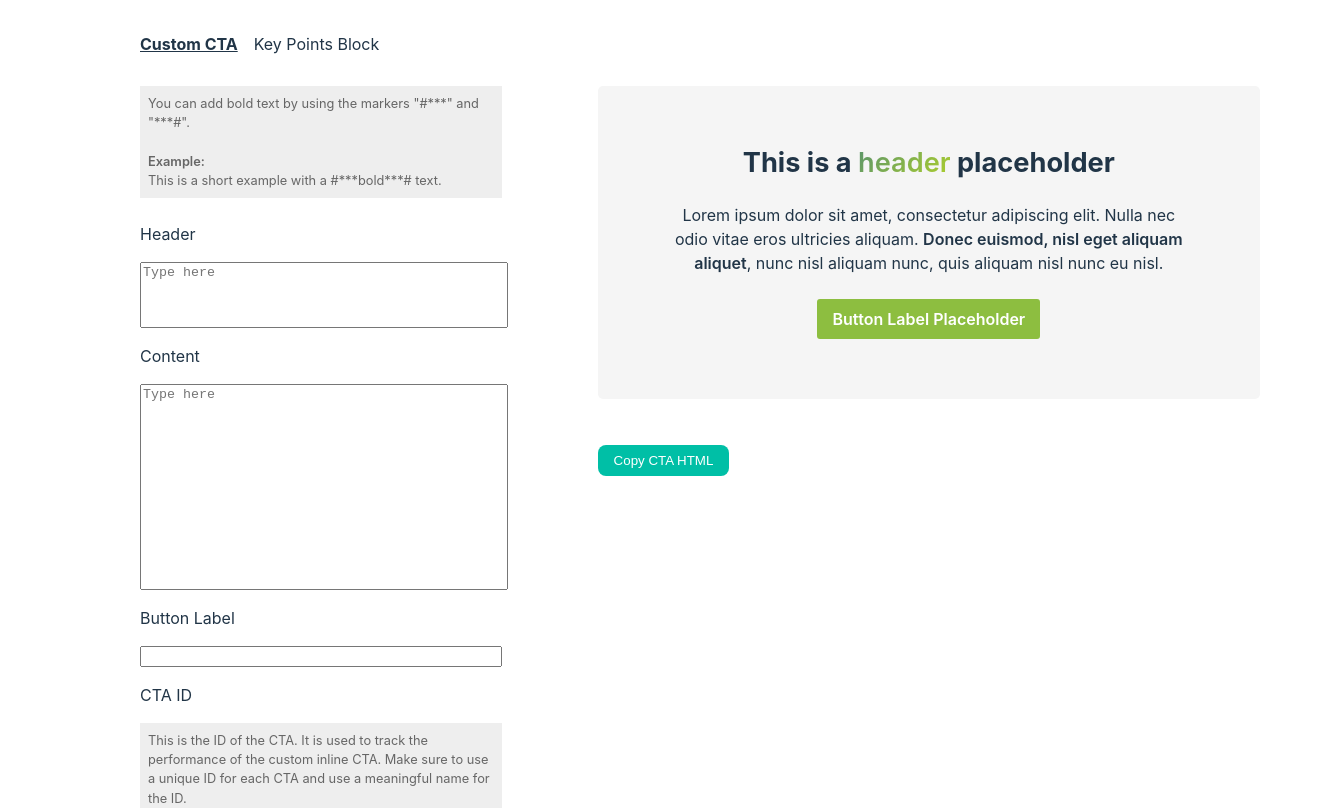
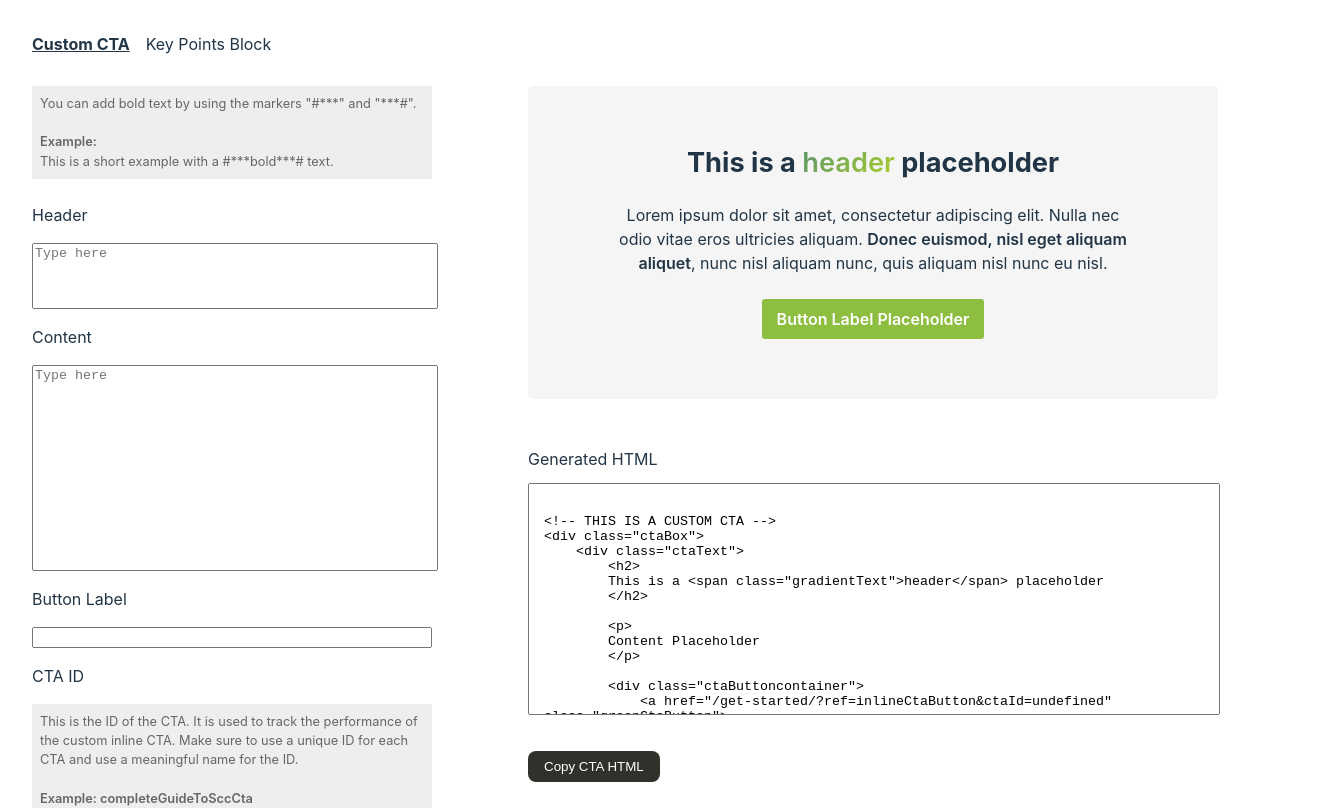
Before and after one commit to appinchina/aic_website_tools, a React (Vite) app: page / in a window 1280 px wide. Shown: the top 808 px of the page, 1330 px wide, since content can reach past the window. Built offline with nearby package versions, Linux system fonts and the light colour scheme.

Commit message:
refactor CTA generator to improve HTML generation and clipboard functionality; update styles for consistency

```diff
--- a/src/components/cta_generator/cta_generator.jsx
+++ b/src/components/cta_generator/cta_generator.jsx
@@ -58,8 +58,28 @@ function CTA_Generator() {
         return `${url}${separator}${refParameter}&${ctaIdParameter}`;
     }
 
+    let baseHtmlString = `
+    <!-- THIS IS A CUSTOM CTA -->
+    <div class="ctaBox">
+        <div class="ctaText">
+            <h2>
+            ${formatHeaderToHTML(header)}
+            </h2>
 
-    async function printCTAHTML(){
+            <p>
+                ${formatContentToHTML(content)}
+            </p>
+
+            <div class="ctaButtoncontainer">
+                <a href="${targetUrlWithRefParameters("/get-started/")}" class="greenCtaButton">
+                    ${buttonLabel}
+                </a>
+            </div>
+        </div>
+    </div>
+    `
+
+    function getHtmlString(){
 let htmlString = `
 <!-- THIS IS A CUSTOM CTA -->
 <div class="ctaBox">
@@ -80,18 +100,24 @@ function CTA_Generator() {
     </div>
 </div>
 `
+        return htmlString
+    }
 
+    async function copyStringToClipboard(string){
         // Copy the HTML code to the clipboard
         try {
-            await navigator.clipboard.writeText(htmlString)
+            await navigator.clipboard.writeText(string)
             alert("Copied to clipboard")
 
         } catch (error) {
             console.error(error.message);
             alert("Failed to copy to clipboard")
         }
-        // alert('The HTML code has been copied to the clipboard!')
-        console.log(htmlString)
+    }
+
+    async function copyCtaHtmlToClipboard(){
+        const htmlString = getHtmlString()
+        await copyStringToClipboard(htmlString)
     }
 
     const FormattedHeader = (originalString) => {
@@ -136,7 +162,7 @@ function CTA_Generator() {
             display: 'flex',
             flexDirection: 'row',
             gap: '1rem',
-            width: '1000px',
+            width: "fit-content",
             margin: '0 auto',
             }}
         >
@@ -238,8 +264,15 @@ function CTA_Generator() {
                     display: 'flex',
                     flexDirection: 'column',
                     gap: '1rem',
-                width: '600px',
+                    width: '690px',
                     margin: '0 auto',
+                    paddingRight: '5rem',
+                    textAlign: 'left',
+                }}
+            >
+                <div
+                    style={{
+                        width: '690px !important',
                     }}
                 >
                     {/* A preview of the CTA block */}
@@ -264,11 +297,38 @@ function CTA_Generator() {
                         </div>
                         </div>
                     </div>
+
+                </div>
+
+                {/* A text area displaying the generated HTML */}
+                <div
+                    style={{
+                        width: '690px',
+                        marginTop: "32px",
+                    }}
+                >
+                    <div
+                        htmlFor="cta_html"
+                        style={{
+                            marginBottom: "12px",
+                        }}
+                    >Generated HTML</div>
+                    <textarea
+                        style={{
+                        height: '200px',
+                        width: "660px",
+                        resize: 'none',
+                        padding: '15px',
+                        }}
+                        id="cta_html" type="textArea"
+                        value={getHtmlString()}
+                    />
+
                     <button
                         className="copy_cta_html"
                         style={{
                         marginTop: "30px",
-                backgroundColor: '#00bfa6',
+                        backgroundColor: "#2f322a",
                         padding: '0.5rem 1rem',
                         borderRadius: '0.5rem',
                         border: 'none',
@@ -278,9 +338,10 @@ function CTA_Generator() {
                         color: "white !important",
                         }}
 
-            onClick={() => printCTAHTML()}>
+                    onClick={() => copyCtaHtmlToClipboard()}>
                         Copy CTA HTML
                     </button>
+                </div>
             </div>
 
         </div>
--- a/src/components/cta_generator/styles.css
+++ b/src/components/cta_generator/styles.css
@@ -76,7 +76,6 @@
     border-radius: 5px;
     padding: 34px 60px 60px;
     text-align: center;
-    width: 100%;
     /* margin: auto auto 20px; */
     display: flex;
     justify-content: center;
--- a/src/components/key_points_block/key_points_block.jsx
+++ b/src/components/key_points_block/key_points_block.jsx
@@ -243,7 +243,7 @@ function KeyPointsBlock() {
                 className="copy_cta_html"
                 style={{
                     marginTop: "30px",
-                    backgroundColor: '#00bfa6',
+                    backgroundColor: '#2f322a',
                     padding: '0.5rem 1rem',
                     borderRadius: '0.5rem',
                     border: 'none',
```
Lines whose indentation alone changed are shown as unchanged.
